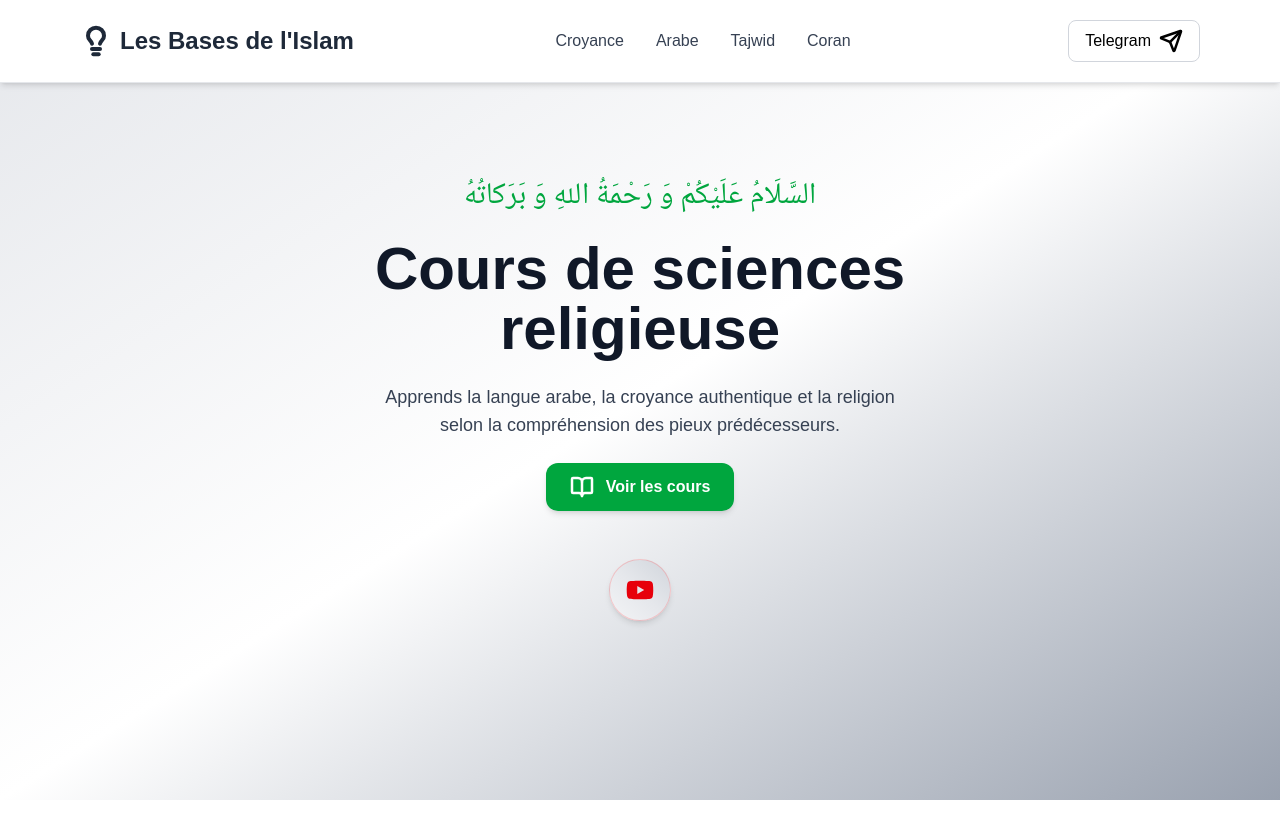
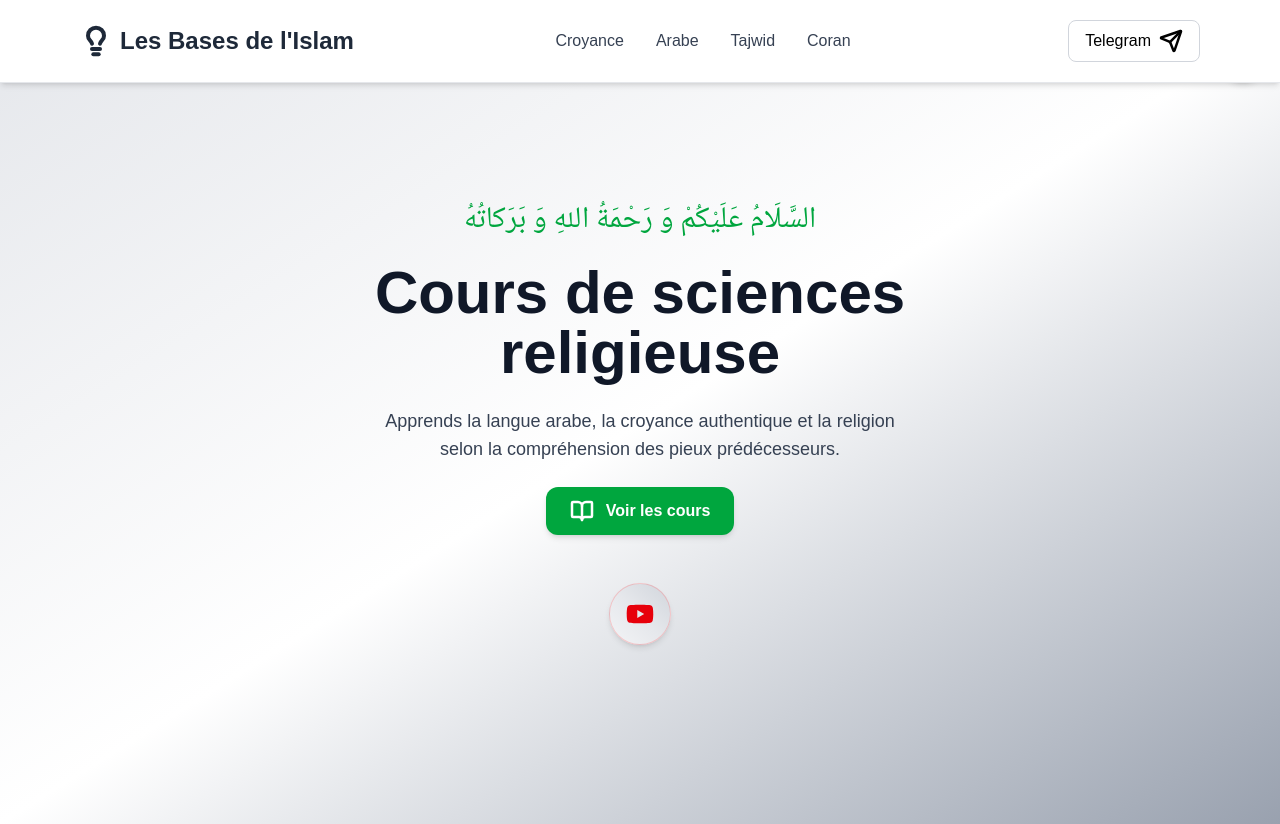
Before and after one commit to Abdelhadi-coder/Les_Bases_De_Islam, a React (Vite) app: page / in a window 1280 px wide. Before the commit the page ends 800 px from the top, so only its background shows below. Built offline with nearby package versions, Linux system fonts and the light colour scheme; a web font is replaced by a local one.

Commit message:
Add : the website is now white and i added some good affect and youtube button

```diff
--- a/src/App.jsx
+++ b/src/App.jsx
@@ -110,7 +110,7 @@ const Home = () => {
   }, [theme]);
 
   return (
-    <main className="h-screen flex flex-col items-center justify-center bg-gradient-to-br from-gray-200 via-white to-gray-400 px-4 transition-colors duration-500 relative">
+    <main className="h-screen flex flex-col mt-6 items-center justify-center bg-gradient-to-br from-gray-200 via-white to-gray-400 px-4 transition-colors duration-500 relative">
       {/* Toggle Theme Button */}
       <div className="absolute top-4 right-4">
         <button
```
